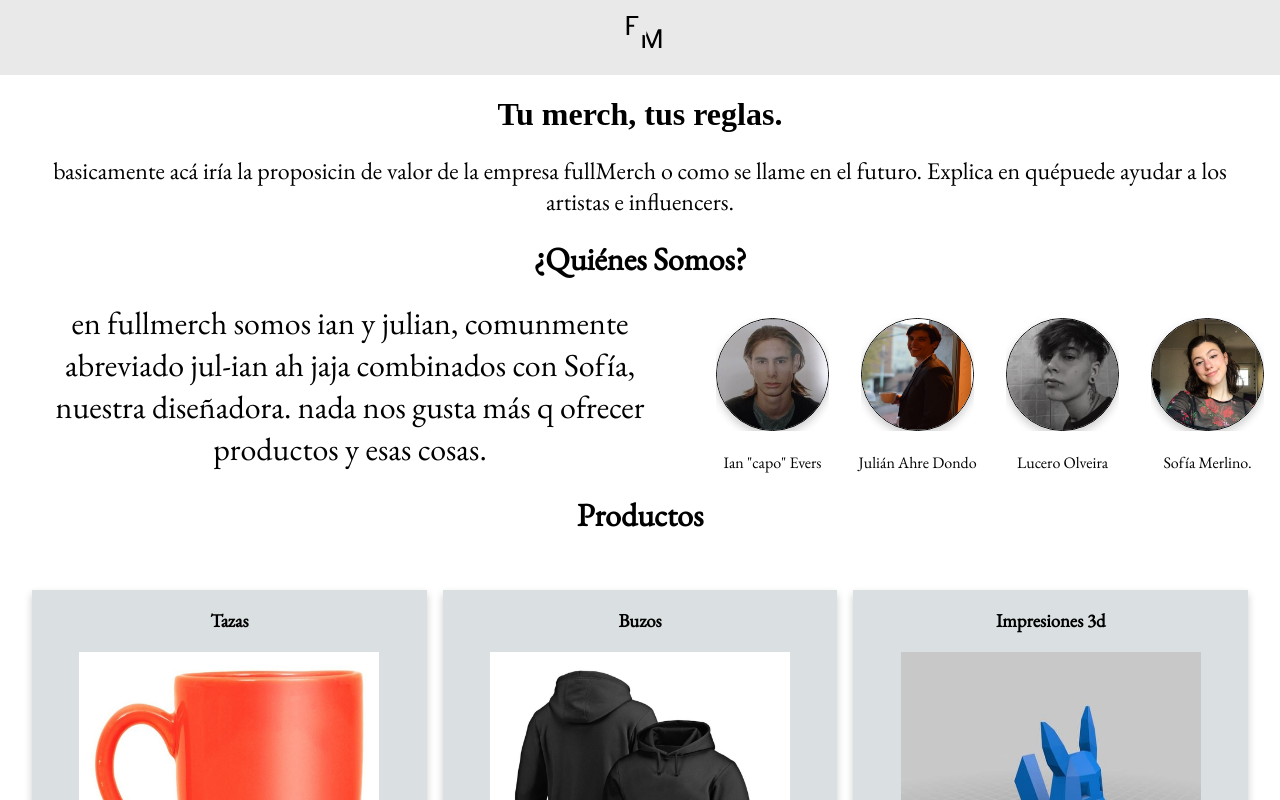
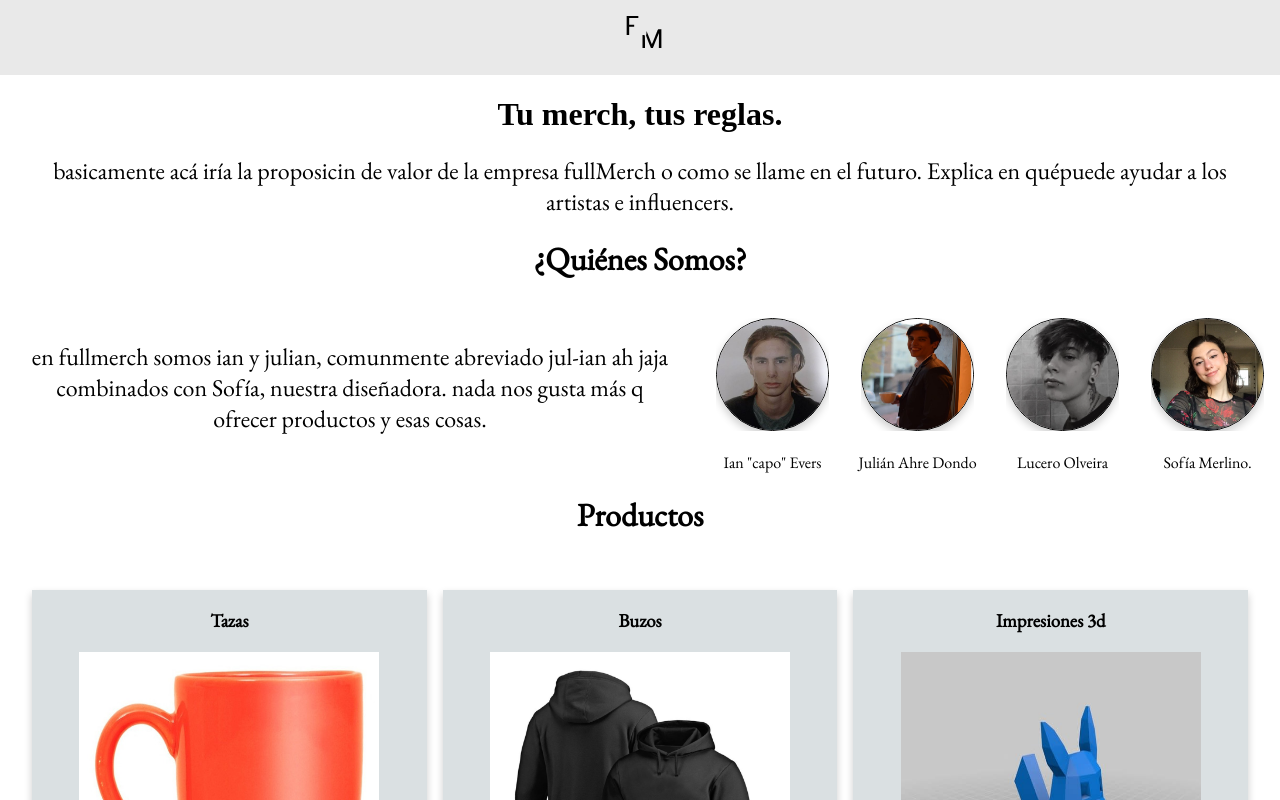
Before and after one commit to IanEvers/branding-landingPage, a Next.js app: page / in a window 1280 px wide. Shown: the top 800 px of the page. Built offline with nearby package versions, Linux system fonts and the light colour scheme; a web font is replaced by a local one.

Commit message:
achico letra

```diff
--- a/styles/Home.module.css
+++ b/styles/Home.module.css
@@ -54,7 +54,8 @@
 
 .quienesSomosTexto {
   font-family: 'EB Garamond', serif;
-  font-size: 2rem;
+  align-self: center;
+  font-size: 1.5rem;
   padding-left: 1.5rem;
   padding-right: 1.5rem;
   max-width: 700px;
```
